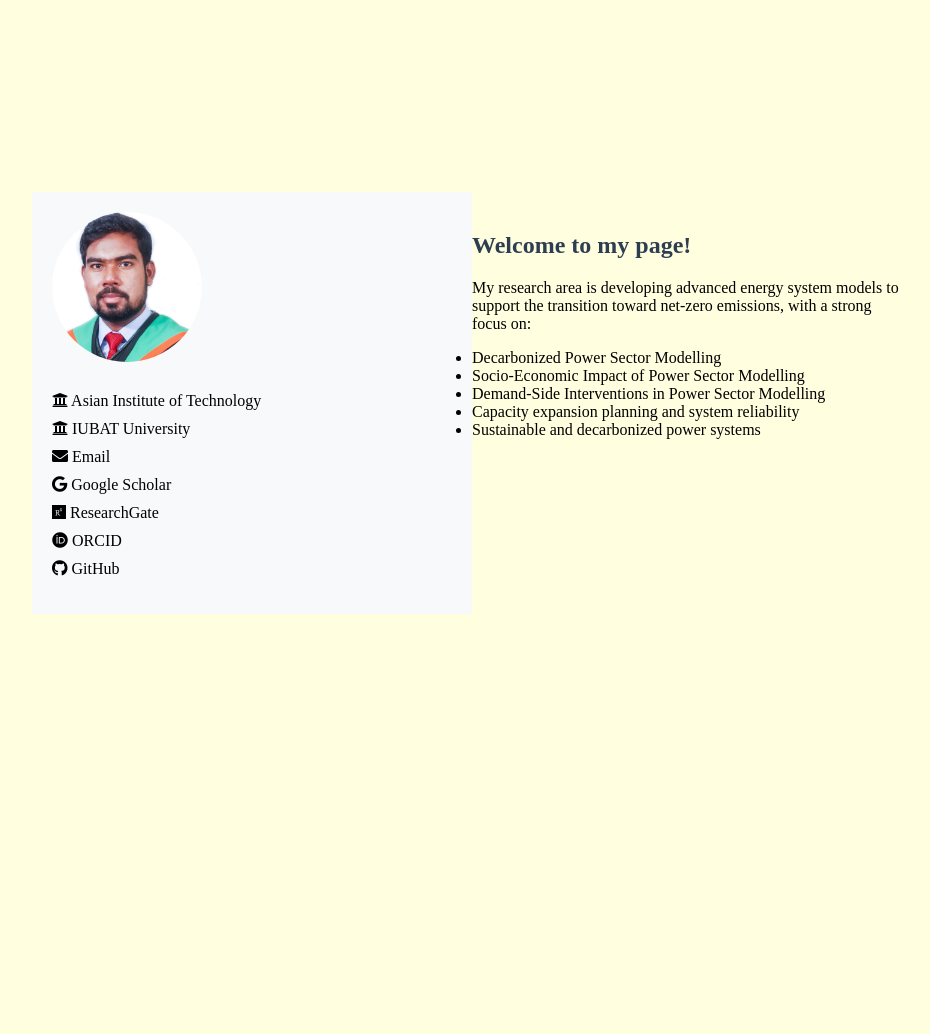
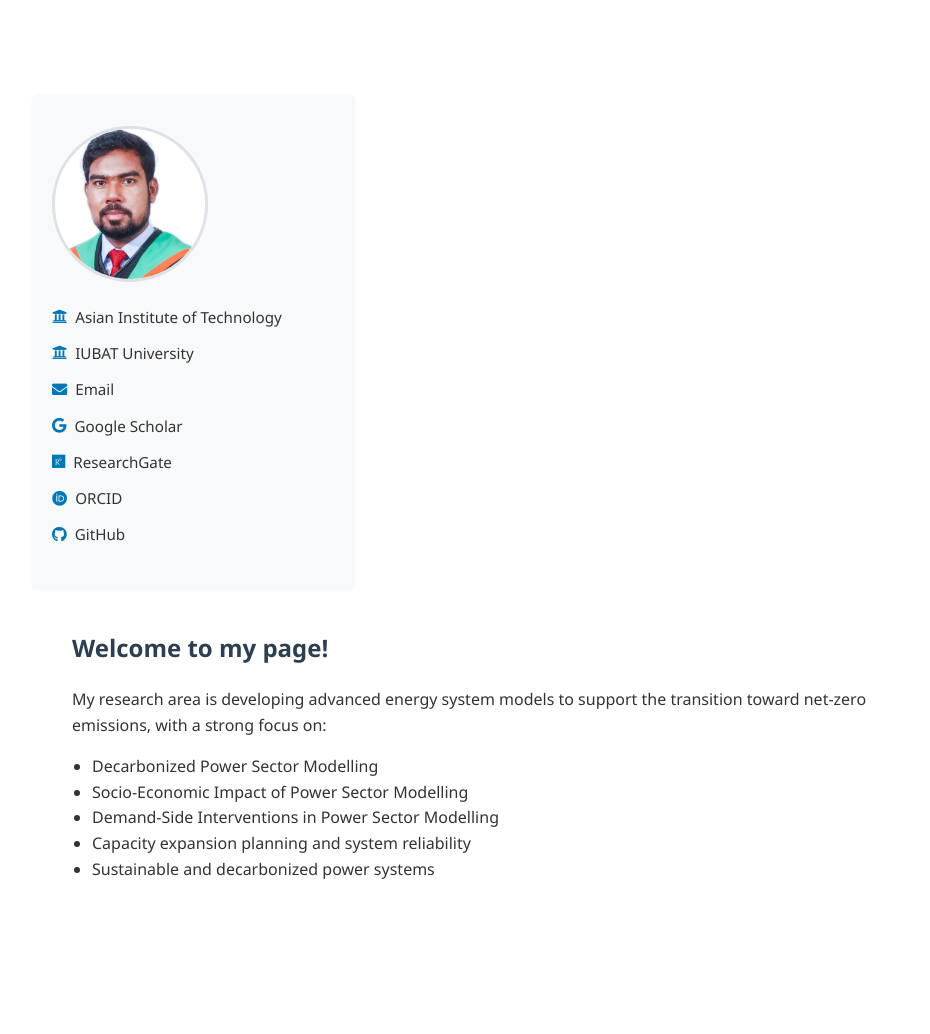
Before and after one commit to FiruzAhamed/firuzahamed.github.io, a Jekyll site: the page built from index.md, in a window 1280 px wide. Shown: the whole page, without its empty margins (160-1090 px from the left). Built offline with Jekyll 4.4.1, drawn with Linux system fonts in a browser that asks for light colours; before the commit the page ends 900 px from its top, so only the background shows below that.

Commit message:
Update style.css

```diff
--- a/assets/css/style.css
+++ b/assets/css/style.css
@@ -1,43 +1,101 @@
+/* Global styles */
 body {
-  margin: 2in 2in 2in 2in; /* 1in top, 2in right, 1in bottom, 2in left */
+  margin: 1in 2in 1in 2in;
+  font-family: 'Segoe UI', Tahoma, Geneva, Verdana, sans-serif;
+  line-height: 1.6;
+  background-color: #ffffff;
+  color: #333;
 }
 
-body {
-  background-color: lightyellow;
+/* Flex container for layout */
+.container {
+  display: flex;
+  min-height: 100vh;
 }
+
+/* Sidebar styling */
 .sidebar {
-  width: 400px;
-  float: left;
-  padding: 20px;
+  width: 280px;
   background-color: #f8f9fa;
+  padding: 30px 20px;
+  box-shadow: 2px 0 5px rgba(0, 0, 0, 0.05);
 }
 
 .profile-img {
   width: 150px;
   height: 150px;
+  object-fit: cover;
   border-radius: 50%;
+  margin-bottom: 15px;
+  border: 3px solid #dee2e6;
+}
+
+.sidebar h3 {
+  font-size: 1.2rem;
   margin-bottom: 10px;
+  color: #2c3e50;
+}
+
+.sidebar p {
+  font-size: 0.95rem;
+  color: #555;
+  margin-bottom: 20px;
 }
 
 .sidebar-links {
   list-style: none;
   padding: 0;
+  margin: 0;
 }
 
 .sidebar-links li {
-  margin-bottom: 10px;
+  margin-bottom: 12px;
+  font-size: 0.95rem;
+  color: #333;
+  display: flex;
+  align-items: center;
 }
 
-.main-content {
-  margin-left: 220px;
-  padding: 20px;
+.sidebar-links li i {
+  margin-right: 8px;
+  color: #0077b6;
 }
 
-h2 {
+/* Main content */
+.main-content {
+  flex: 1;
+  padding: 40px;
+}
+
+.main-content h1,
+.main-content h2,
+.main-content h3 {
   color: #2c3e50;
+  margin-top: 0;
+}
+
+.main-content p {
+  margin-bottom: 1rem;
 }
 
 ul {
   list-style-type: disc;
   padding-left: 20px;
 }
+
+/* Responsive design */
+@media (max-width: 768px) {
+  .container {
+    flex-direction: column;
+  }
+
+  .sidebar {
+    width: 100%;
+    box-shadow: none;
+    border-bottom: 1px solid #ddd;
+  }
+
+  .main-content {
+    padding: 20px;
+  }
+}
```
